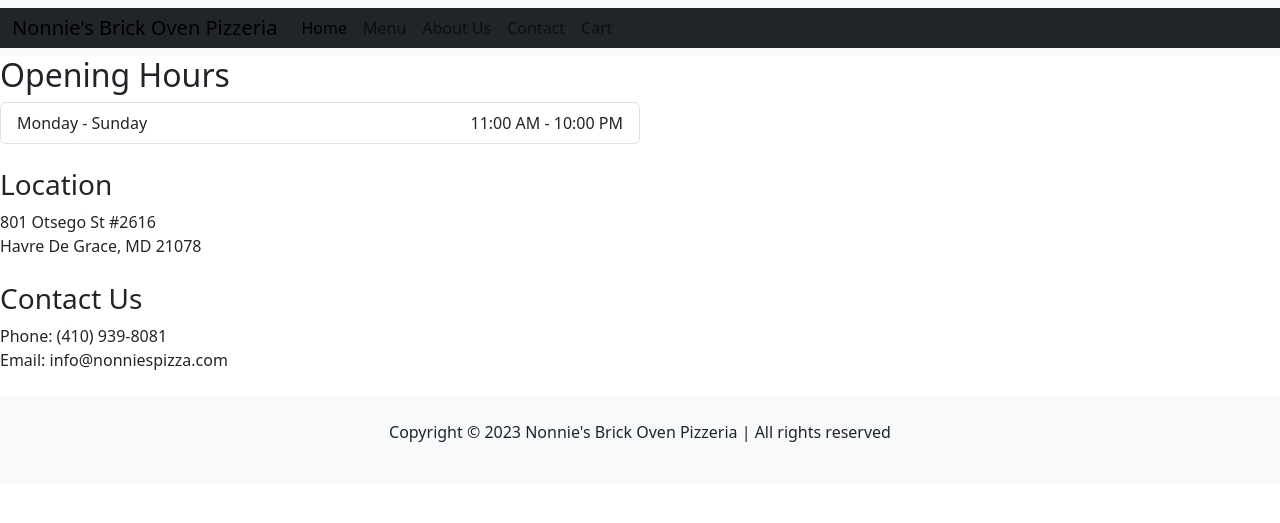
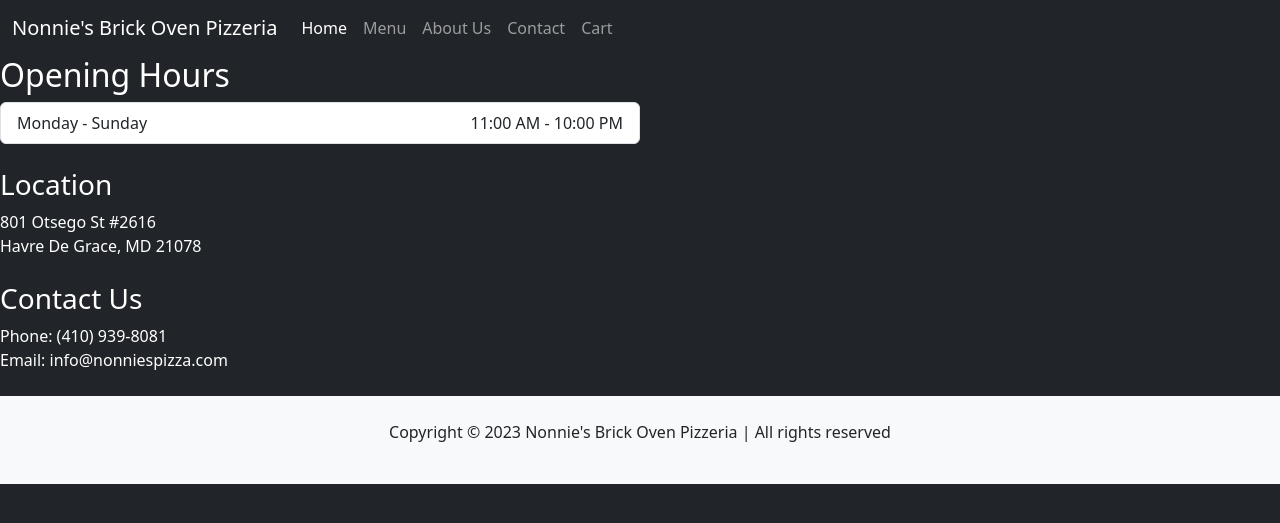
Before and after one commit to andrewanchor/nonniespizza2.0, a Django app: page / in a window 1280 px wide. Shown: the top 523 px of the page. Run offline with Django 4.2, Linux system fonts and the light colour scheme.

Commit message:
landing dark

```diff
--- a/nonnies_pizza/menu/templates/landing.html
+++ b/nonnies_pizza/menu/templates/landing.html
@@ -8,8 +8,8 @@
 
   <title>Nonnie's Brick Oven Pizzeriaaaaaaaaaa</title>
 </head>
-<body>
-  <nav class="navbar navbar-expand-lg navbar-light bg-light">
+<body class="bg-dark text-white">
+  <nav class="navbar navbar-expand-lg navbar-dark">
     <div class="container-fluid bg-dark">
       <a class="navbar-brand" href="#">Nonnie's Brick Oven Pizzeria</a>
       <button class="navbar-toggler" type="button" data-bs-toggle="collapse" data-bs-target="#navbarNav" aria-controls="navbarNav" aria-expanded="false" aria-label="Toggle navigation">
@@ -57,7 +57,7 @@
         </div>
         </div>
         </div>
-        <footer class="bg-light py-4">
+        <footer class="bg-light py-4 text-dark">
         <div class="container text-center">
         <p>Copyright © 2023
         Nonnie's Brick Oven Pizzeria | All rights reserved</p>
```
